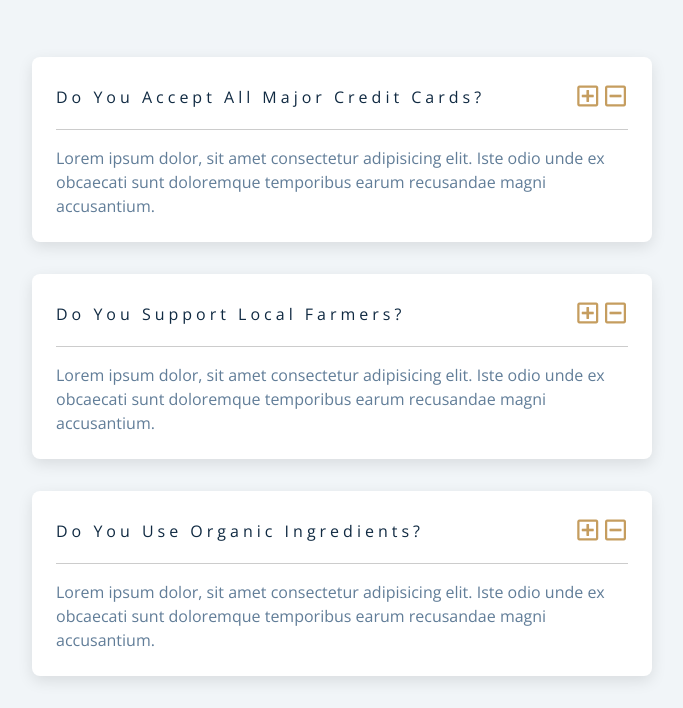
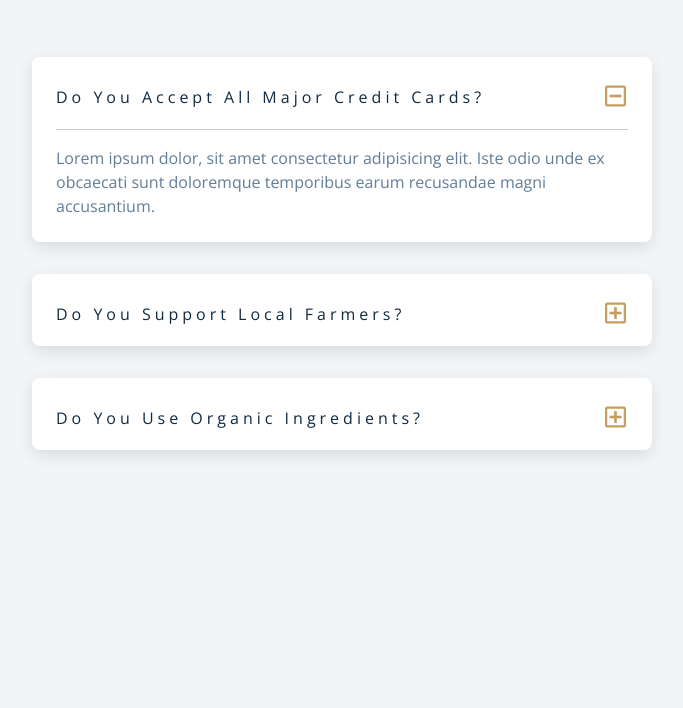
Before and after one commit to babe8901/questions, a plain HTML site: page index.html in a window 1280 px wide. Both pictures are taken after a click on the button 899 px from the left and 264 px from the top of the page. Shown: the part 167-875 px from the top of the page, without its empty margins (298-981 px from the left). After the commit the page ends 800 px from the top, so only its background shows below. Drawn offline with nearby package versions, Linux system fonts and the light colour scheme.

Commit message:
setup completed

```diff
--- a/app.js
+++ b/app.js
@@ -1,2 +1,24 @@
 //using selectors inside the element
+const questions = document.querySelectorAll(".question");
+
+questions.forEach(function (question) {
+  const btn = question.querySelector(".question-btn");
+  btn.addEventListener("click", function () {
+    questions.forEach(function (item) {
+      if (item !== question) {
+        item.classList.remove("show-text");
+      }
+    });
+    question.classList.toggle("show-text");
+  });
+});
+
 // traversing the dom
+
+// const questionBtns = document.querySelectorAll(".question-btn");
+
+// questionBtns.forEach(function (questionBtn) {
+//   questionBtn.addEventListener("click", function (e) {
+//     e.currentTarget.parentElement.parentElement.classList.toggle("show-text");
+//   });
+// });
--- a/styles.css
+++ b/styles.css
@@ -231,7 +231,7 @@ Questions
   margin-bottom: 0;
 }
 /* hide text */
-/* .question-text {
+.question-text {
   display: none;
 }
 .show-text .question-text {
@@ -245,4 +245,4 @@ Questions
 }
 .show-text .plus-icon {
   display: none;
-} */
+}
```
